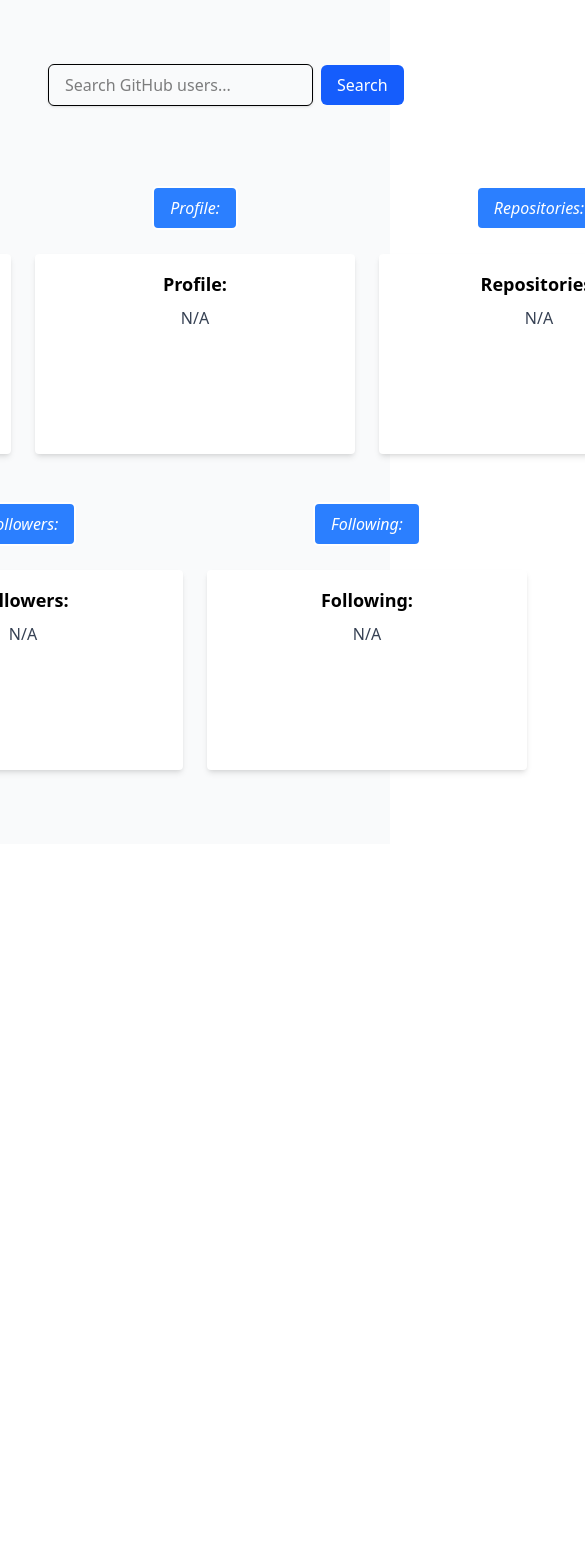
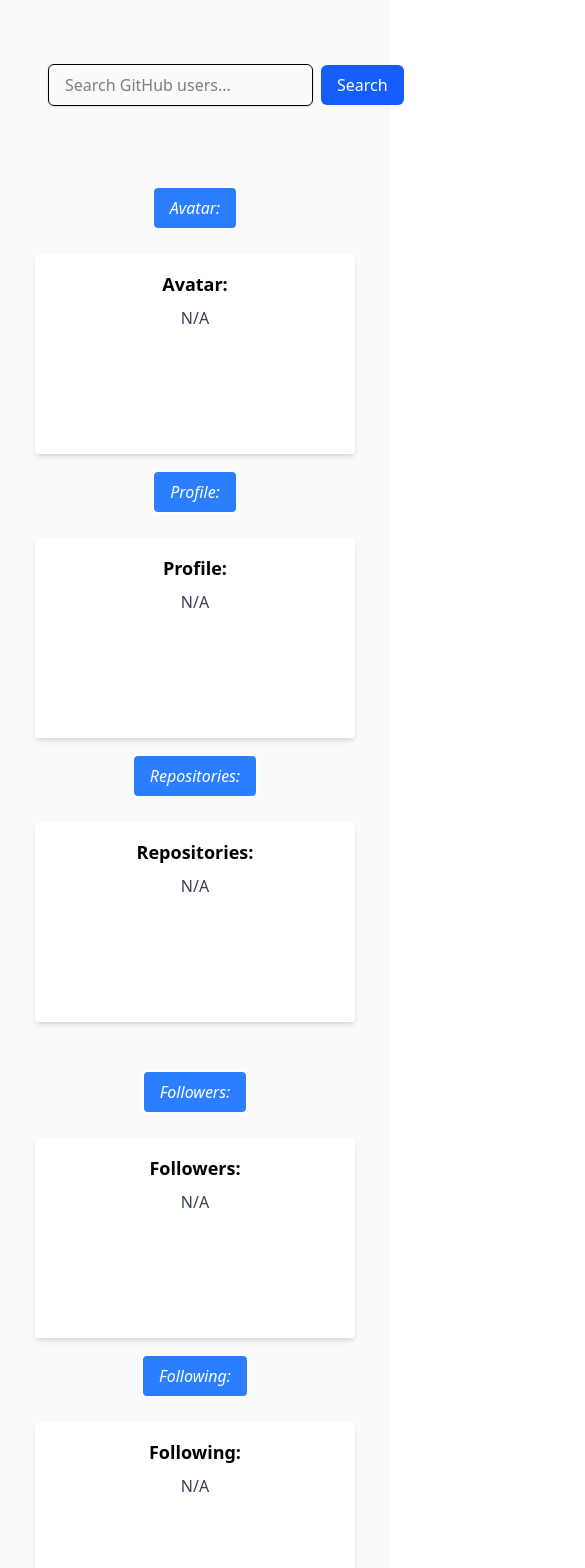
Before and after one commit to myousufsiddiqi/github-info, a React (Vite) app: page / in a window 390 px wide. Shown: the top 1568 px of the page, 585 px wide, since content can reach past the window. Before the commit the page ends 844 px from the top, so only its background shows below. Built offline with nearby package versions, Linux system fonts and the light colour scheme.

Commit message:
Made responsive layout improvements

```diff
--- a/src/App.jsx
+++ b/src/App.jsx
@@ -56,7 +56,7 @@ function App() {
 
   return (
     <div className="min-h-screen bg-gray-50 px-4 py-8 flex flex-col items-center">
-      <div className="w-full max-w-4xl">
+      <div className="w-full max-w-6xl">
 
         <form
           onSubmit={(e) => {
@@ -95,13 +95,13 @@ function App() {
             </div>
           )}
 
-          <div className="flex justify-center items-center gap-6 mt-12">
+          <div className="flex flex-col sm:flex-row justify-center items-center gap-4 sm:gap-6 mt-12">
             <MainButton label="Avatar:" value = {avatar} />
             <MainButton label="Profile:" value = {profile} />
             <MainButton label={"Repositories:"} count = {repositories.count} value = {repositories.url} />
           </div>
 
-          <div className="flex justify-center items-center gap-6 mt-12">
+          <div className="flex flex-col sm:flex-row justify-center items-center gap-4 sm:gap-6 mt-12">
             <MainButton label="Followers:" value = {followers} />
             <MainButton label="Following:" value = {following} />
           </div>
--- a/src/components/ImageLoader.jsx
+++ b/src/components/ImageLoader.jsx
@@ -18,7 +18,7 @@ function ImageLoader({
                     <img
                         src={value}
                         alt={value}
-                        className="w-32 h-32 rounded-full mx-auto shadow-md"
+                        className="w-24 h-24 sm:w-32 sm:h-32 rounded-full mx-auto shadow-md"
                     />
                 )
             }
--- a/src/components/MainButton.jsx
+++ b/src/components/MainButton.jsx
@@ -17,7 +17,7 @@ function MainButton({
                     />
                 </div>
 
-                <div className="p-4 bg-white rounded shadow-md w-80 h-50 text-center">
+                <div className="p-4 bg-white rounded shadow-md w-80 h-auto min-h-50 text-center">
                     <ImageLoader
                         label={label}
                         value={value}
--- a/src/components/SearchBar.jsx
+++ b/src/components/SearchBar.jsx
@@ -8,7 +8,7 @@ function SearchBar({
 
     return(
         <>
-            <div className="flex items-center gap-2 w-full max-w-md">
+            <div className="flex items-center gap-2 w-full max-w-sm sm:max-w-md">
               <input
                 type="text"
                 value={userName}
```
